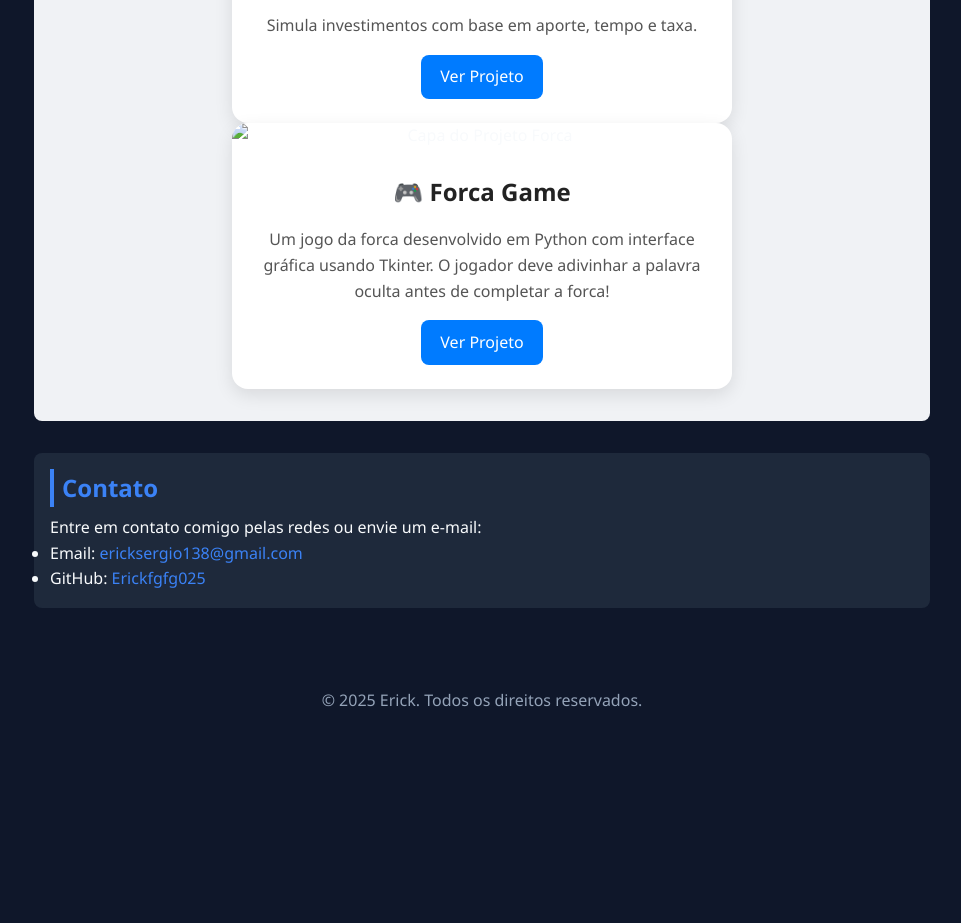
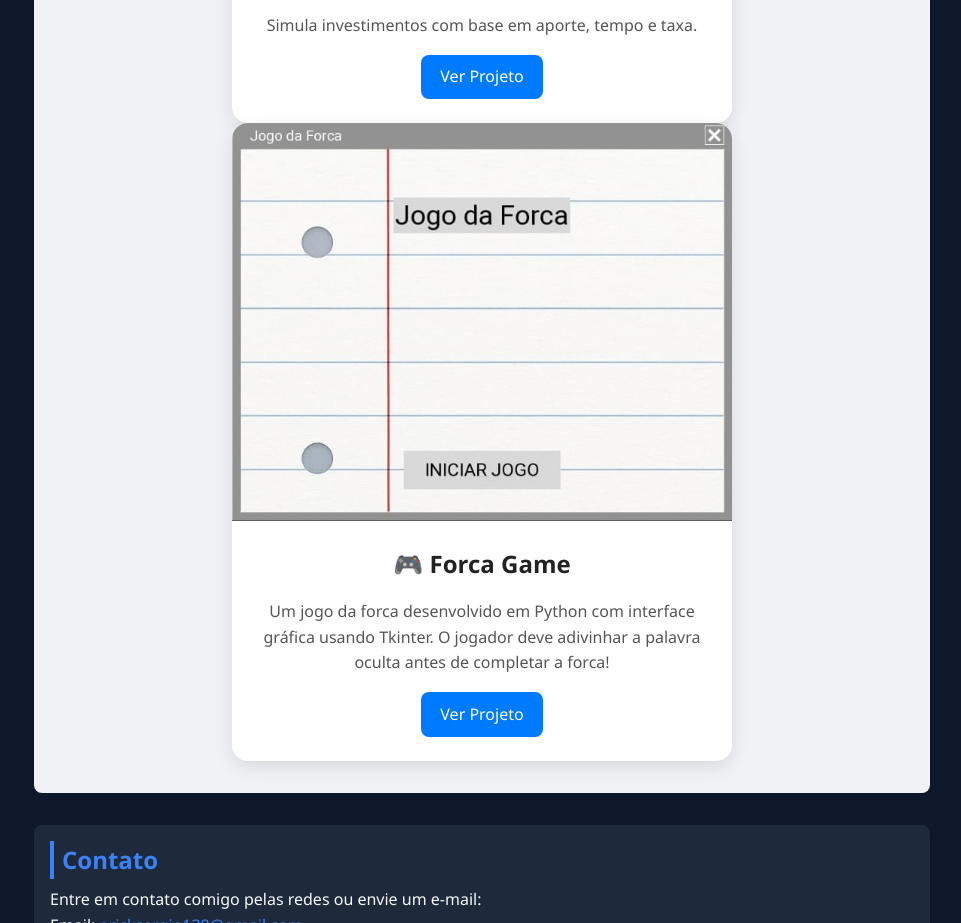
Before and after one commit to Erickfgfg025/my-dev-portfolio, a plain HTML site: page index.html in a window 1280 px wide. Shown: the part 1284-2207 px from the top of the page, without its empty margins (158-1119 px from the left). Before the commit the page ends 2014 px from the top, so only its background shows below. Drawn offline with Linux system fonts and the light colour scheme.

Commit message:
Update index.html
adiconamos a capa do projeto

```diff
--- a/index.html
+++ b/index.html
@@ -44,7 +44,7 @@
       </div>
 
       <div class="projeto-card">
-        <img src="projeto2.png" alt="Capa do Projeto Forca" class="projeto-img">
+        <img src="projeto2.jpg" alt="Capa do Projeto Forca" class="projeto-img">
         <div class="projeto-conteudo">
           <h3>🎮 Forca Game</h3>
           <p>Um jogo da forca desenvolvido em Python com interface gráfica usando Tkinter. O jogador deve adivinhar a palavra oculta antes de completar a forca!</p>
```
